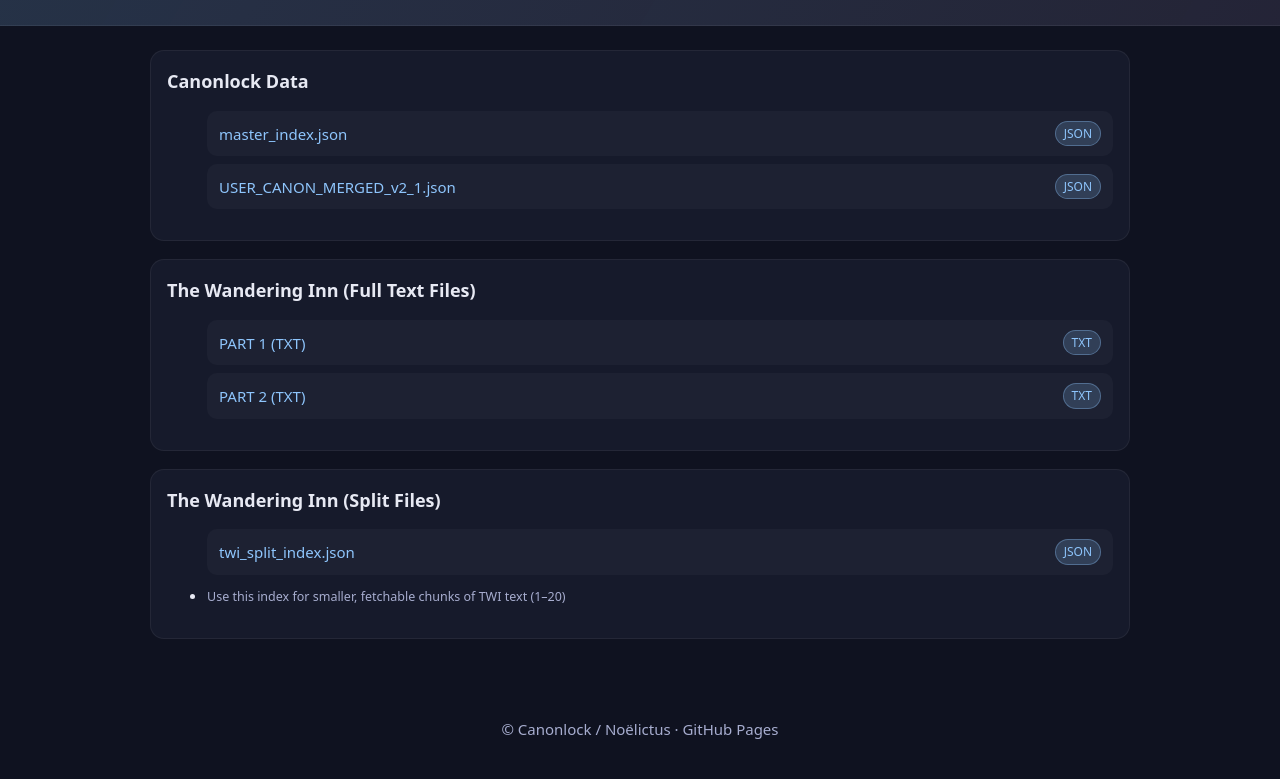
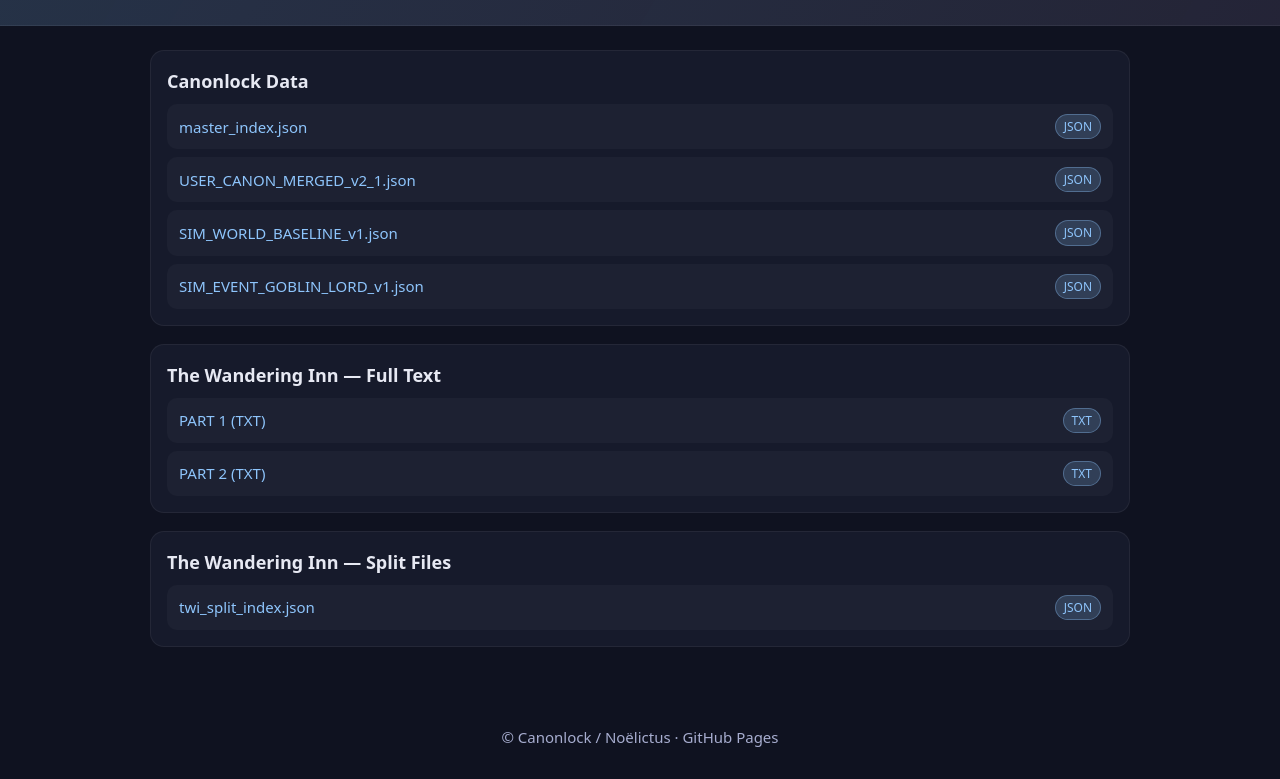
Before and after one commit to surmoncreates/canonlock_noelictus, a plain HTML site: page index.html in a window 1280 px wide. Shown: the part 90-869 px from the top of the page. Drawn offline with Linux system fonts and the light colour scheme.

Commit message:
Add files via upload

```diff
--- a/index.html
+++ b/index.html
@@ -3,26 +3,20 @@
 <head>
   <meta charset="utf-8" />
   <meta name="viewport" content="width=device-width,initial-scale=1" />
-  <title>Canonlock + TWI Portal</title>
+  <title>Canonlock + The Wandering Inn — Portal</title>
   <style>
-    :root {
-      --bg: #0f1220; --card:#161a2b; --ink:#e7e9f3; --muted:#a7adcf; --accent:#8ec5fc; --accent2:#e0c3fc;
-      --ok:#3ddc97; --warn:#ffcf5c; --err:#ff5c7a;
-    }
-    body { margin: 0; font: 15px/1.6 system-ui, -apple-system, Segoe UI, Roboto, Ubuntu, "Helvetica Neue", Arial, sans-serif; background: var(--bg); color: var(--ink); }
-    header { padding: 28px 16px; text-align: center; background: linear-gradient(120deg, rgba(142,197,252,.18), rgba(224,195,252,.10)); border-bottom: 1px solid rgba(255,255,255,.06);}
-    h1 { margin: 0; font-size: 22px; }
-    .muted { color: var(--muted); }
-    main { max-width: 980px; margin: 24px auto; padding: 0 16px 40px; display: grid; gap: 18px; }
-    .card { background: var(--card); border:1px solid rgba(255,255,255,.06); border-radius: 14px; padding: 16px; }
-    .card h2 { margin: 0 0 8px; font-size: 18px; }
-    .list { display:grid; gap: 8px; }
-    a { color: var(--accent); text-decoration: none; }
-    a:hover { text-decoration: underline; }
-    .row { display:flex; justify-content: space-between; align-items: center; gap: 8px; background: rgba(255,255,255,.03); padding: 10px 12px; border-radius: 10px; }
-    .row small { color: var(--muted); }
-    .badge { display:inline-block; font-size: 12px; padding: 2px 8px; border-radius: 999px; background: rgba(142,197,252,.18); color: var(--accent); border:1px solid rgba(142,197,252,.35); }
-    footer { text-align:center; color: var(--muted); padding: 14px 0 30px; }
+    :root { --bg:#0f1220; --card:#161a2b; --ink:#e7e9f3; --muted:#a7adcf; --accent:#8ec5fc; }
+    body { margin:0; font:15px/1.6 system-ui, -apple-system, Segoe UI, Roboto, Ubuntu, Arial, sans-serif; background:var(--bg); color:var(--ink); }
+    header { padding:28px 16px; text-align:center; background: linear-gradient(120deg, rgba(142,197,252,.18), rgba(224,195,252,.10)); border-bottom:1px solid rgba(255,255,255,.06); }
+    h1 { margin:0; font-size:22px; }
+    main { max-width:980px; margin:24px auto; padding:0 16px 40px; display:grid; gap:18px; }
+    .card { background:var(--card); border:1px solid rgba(255,255,255,.06); border-radius:14px; padding:16px; }
+    .card h2 { margin:0 0 8px; font-size:18px; }
+    a { color:var(--accent); text-decoration:none; } a:hover { text-decoration:underline; }
+    .list { display:grid; gap:8px; }
+    .row { display:flex; justify-content:space-between; align-items:center; gap:8px; background:rgba(255,255,255,.03); padding:10px 12px; border-radius:10px; }
+    .badge { font-size:12px; padding:2px 8px; border-radius:999px; border:1px solid rgba(142,197,252,.35); background:rgba(142,197,252,.18); color:var(--accent); }
+    footer { text-align:center; color:var(--muted); padding:14px 0 30px; }
   </style>
 </head>
 <body>
@@ -32,31 +26,29 @@
   </header>
 
   <main>
-    <!-- Canonlock Data -->
     <section class="card">
       <h2>Canonlock Data</h2>
-      <ul class="list">
-        <li class="row"><a href="./data/master_index.json">master_index.json</a><span class="badge">JSON</span></li>
-        <li class="row"><a href="./data/USER_CANON_MERGED_v2_1.json">USER_CANON_MERGED_v2_1.json</a><span class="badge">JSON</span></li>
-      </ul>
+      <div class="list">
+        <div class="row"><a href="./data/master_index.json">master_index.json</a><span class="badge">JSON</span></div>
+        <div class="row"><a href="./data/USER_CANON_MERGED_v2_1.json">USER_CANON_MERGED_v2_1.json</a><span class="badge">JSON</span></div>
+        <div class="row"><a href="./data/SIM_WORLD_BASELINE_v1.json">SIM_WORLD_BASELINE_v1.json</a><span class="badge">JSON</span></div>
+        <div class="row"><a href="./data/SIM_EVENT_GOBLIN_LORD_v1.json">SIM_EVENT_GOBLIN_LORD_v1.json</a><span class="badge">JSON</span></div>
+      </div>
     </section>
 
-    <!-- TWI Full Text -->
     <section class="card">
-      <h2>The Wandering Inn (Full Text Files)</h2>
-      <ul class="list">
-        <li class="row"><a href="./The_Wandering_Inn%20PART%201.txt">PART 1 (TXT)</a><span class="badge">TXT</span></li>
-        <li class="row"><a href="./The_Wandering_Inn%20PART%202.txt">PART 2 (TXT)</a><span class="badge">TXT</span></li>
-      </ul>
+      <h2>The Wandering Inn — Full Text</h2>
+      <div class="list">
+        <div class="row"><a href="./The_Wandering_Inn%20PART%201.txt">PART 1 (TXT)</a><span class="badge">TXT</span></div>
+        <div class="row"><a href="./The_Wandering_Inn%20PART%202.txt">PART 2 (TXT)</a><span class="badge">TXT</span></div>
+      </div>
     </section>
 
-    <!-- TWI Split Files -->
     <section class="card">
-      <h2>The Wandering Inn (Split Files)</h2>
-      <ul class="list">
-        <li class="row"><a href="./data/twi_split_index.json">twi_split_index.json</a><span class="badge">JSON</span></li>
-        <li><small class="muted">Use this index for smaller, fetchable chunks of TWI text (1–20)</small></li>
-      </ul>
+      <h2>The Wandering Inn — Split Files</h2>
+      <div class="list">
+        <div class="row"><a href="./data/twi_split_index.json">twi_split_index.json</a><span class="badge">JSON</span></div>
+      </div>
     </section>
   </main>
 
```
Also changed, not shown: README.txt (added).
